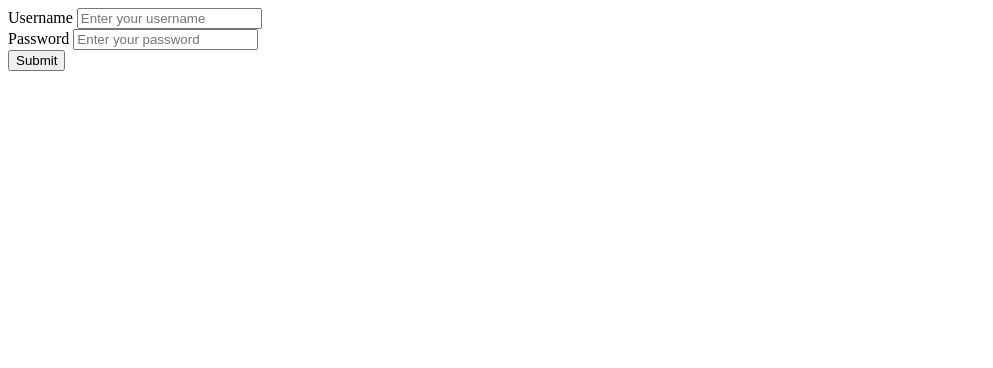
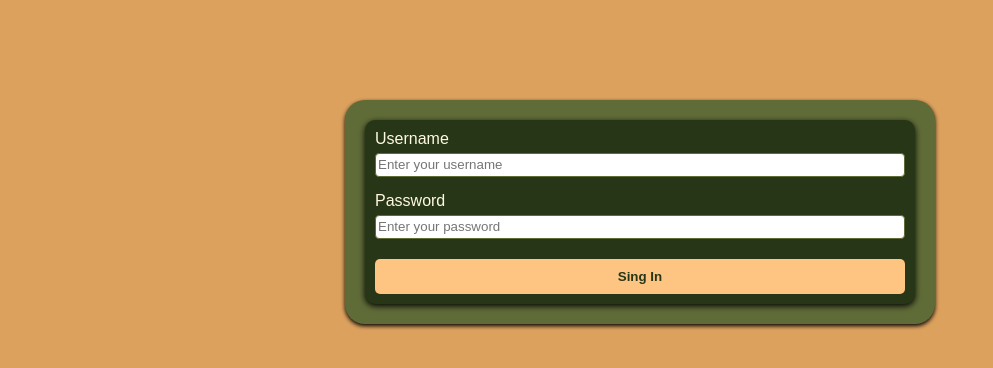
Before and after one commit to xp-dx/personal_blog, a FastAPI app: page /login in a window 1280 px wide. Shown: the top 368 px of the page, without its empty margins (0-993 px from the left). Run offline with FastAPI, Linux system fonts and the light colour scheme; parts of the project's set-up code (start-up, migrations or seed data) failed here and were passed over.

Commit message:
VERSION 0.1.7

```diff
--- a/main.py
+++ b/main.py
@@ -11,13 +11,10 @@
 )
 from .database import engine, SessionLocal
 from sqlalchemy.orm import Session
+from datetime import datetime
 import jwt
 from jwt.exceptions import InvalidTokenError
 from fastapi.staticfiles import StaticFiles
-
-# from jinja2 import Template
-
-# from fastapi.exceptions import WebSocketException
 
 
 app = FastAPI(title="Personal Blog")
@@ -63,9 +60,6 @@
     access_token = crud.create_access_token(
         data={"sub": user.username}, expires_delta=access_token_expires
     )
-    # return JSONResponse(
-    #     content={"access_token": access_token, "token_type": "bearer"}, status_code=200
-    # )
     return schemas.Token(access_token=access_token, token_type="bearer")
 
 
@@ -100,17 +94,27 @@
     return current_user
 
 
-@app.exception_handler(HTTPException)
-async def http_exception_handler(request, exc):
-    if exc.status_code == 401:
-        return RedirectResponse(url="/login")
-    return JSONResponse(status_code=exc.status_code, content={"detail": exc.detail})
+##############################
+# @app.exception_handler(HTTPException)
+# async def http_exception_handler(request, exc):
+#     if exc.status_code == 401:
+#         return RedirectResponse(url="/login")
+#     return JSONResponse(status_code=exc.status_code, content={"detail": exc.detail})
 
 
-@app.get("/admin", tags=["admin"])
-async def admin(
-    current_user: Annotated[schemas.Admin, Depends(get_current_active_user)],
-):
+@app.get("/admin", response_class=HTMLResponse, tags=["admin"])
+async def admin(request: Request, db: Session = Depends(get_db)):
+    articles = crud.get_all_articles(db=db)
+    return templates.TemplateResponse(
+        "admin.html", {"request": request, "articles": articles}
+    )
+
+    # @app.get("/admin", tags=["admin"])
+    # async def admin(
+    #     current_user: Annotated[schemas.Admin, Depends(get_current_active_user)],
+    # ):
+    #     return {"message": "Hello Admin"}
+
     if not current_user.is_superuser:
         raise HTTPException(status_code=status.HTTP_403_FORBIDDEN, detail="Forbidden")
     return {"message": "Hello Admin"}
@@ -155,7 +159,7 @@
 async def home(request: Request, db: Session = Depends(get_db)):
     articles = crud.get_all_articles(db=db)
     return templates.TemplateResponse(
-        "home.html", {"request": request, "articles": articles}
+        "home.html", {"request": request, "articles": articles, "datetime": datetime}
     )
 
 
@@ -222,11 +226,11 @@
 @app.delete("/delete/{article_id}/", tags=["articles", "admin"])
 def delete_user(
     article_id: int,
-    current_user: Annotated[schemas.Admin, Depends(get_current_active_user)],
+    # current_user: Annotated[schemas.Admin, Depends(get_current_active_user)],
     db: Session = Depends(get_db),
 ):
-    if not current_user.is_superuser:
-        raise HTTPException(status_code=status.HTTP_403_FORBIDDEN, detail="Forbidden")
+    # if not current_user.is_superuser:
+    #     raise HTTPException(status_code=status.HTTP_403_FORBIDDEN, detail="Forbidden")
     db_article = crud.get_article_by_id(db, id=article_id)
     if not db_article:
         raise HTTPException(
--- /dev/null
+++ b/static/css/login.css
@@ -0,0 +1,78 @@
+.form_card {
+    /* margin: 100px 350px;
+    padding: 20px; */
+    /* background-color: #606C38; */
+    padding: 10px;
+    background-color: #283618;
+
+    border-radius: 10px;
+    box-shadow: 0 2px 6px 0 rgb(0, 0, 0);
+
+    /* box-shadow: 0 2px 4px rgba(0, 0, 0, 0.1); */
+
+  }
+
+  .form-control {
+    display: block;
+    line-height: 1.5;
+    color: #212529;
+    background-color: #fff;
+    /* background-clip: padding-box; */
+    border: 1px solid #606C38;
+    border-radius: 0.25rem;
+    width: 100%;
+    box-sizing: border-box;
+    margin-top: 5px;
+
+  }
+
+  .form-control:focus {
+    background-color: #fff;
+    /* border-color: #606C38; */
+    outline: 0;
+    box-shadow: 0 0 8px 0.5px #979d859d;
+  }
+
+  .btn-container {
+    display: block;
+    text-align: center;
+    /* justify-content: center; */
+    margin-top: 20px;
+  }
+
+  .btn-sign {
+    padding: 10px 55px;
+    /* background-color: #f0b26a; */
+    width: 100%;
+    box-sizing: border-box;
+
+
+    /* background-color: #283618dc; */
+    background-color: #fec481;
+
+    color: #283618;
+
+    /* color: #FEFAE0; */
+    border: none;
+    border-radius: 5px;
+    cursor: pointer;
+  }
+
+  .btn-sign:hover {
+    background-color: #cd9758;
+
+  }
+
+  .mb-3 {
+    display: flexbox;
+    margin-bottom: 15px;
+  }
+
+.main_login_card {
+  margin: 100px 325px;
+  padding: 20px;
+  background-color: #606C38;
+  border-radius: 20px;
+  box-shadow: 0 2px 4px rgba(0, 0, 0, 1);
+
+}
--- a/static/css/style.css
+++ b/static/css/style.css
@@ -1,7 +1,4 @@
 body {
-    /* background: url("../img/ABSOLUTE2.gif") no-repeat center center fixed;
-    background-size: cover;
-    min-width: 500%; */
     margin: 20px;
     background-color: #DDA15E;
     font-family: Arial, sans-serif;
@@ -9,37 +6,18 @@
 
 }
 
-.all_card {
+.main_card {
     padding: 20px;
     background-color: #606C38;
     border-radius: 10px;
     box-shadow: 0 2px 4px rgba(0, 0, 0, 1);
-
-
 }
 
 .articles_card {
-    /* margin: 20px; */
     padding: 20px;
     background-color: #283618;
-    color: #283618;
     border-radius: 10px;
-    box-shadow: 0 2px 4px rgba(0, 0, 0, 0.1);
+    /* box-shadow: 0 2px 4px 1px rgb(255, 0, 0); */
+
+    box-shadow: 0 2px 4px 1px rgb(0, 0, 0);
 }
-
-.articles_card p {
-    padding: 20px;
-
-    background-color: #f0b26a;
-    border-radius: 10px;
-    display: flex;
-    justify-content: space-between;
-}
-
-.articles_card p a {
-    margin-right: auto;
-  }
-
-  .articles_card p span {
-    margin-left: auto;
-  }
--- a/templates/login.html
+++ b/templates/login.html
@@ -3,10 +3,13 @@
 <head>
     <meta charset="UTF-8">
     <meta name="viewport" content="width=device-width, initial-scale=1.0">
+    <link href="{{ url_for('static', path='/css/style.css') }}" rel="stylesheet">
+    <link href="{{ url_for('static', path='/css/login.css') }}" rel="stylesheet">
     <title>Login</title>
 </head>
 <body>
-    <form method="POST">
+  <div class="main_login_card">
+        <form method="POST" class="form_card" id="login-form">
           <div class="mb-3">
             <label>Username</label>
             <input type="text" required placeholder="Enter your username" name="username" value="{{username}}" class="form-control">
@@ -15,7 +18,50 @@
             <label>Password</label>
             <input type="password" required placeholder="Enter your password" value="{{password}}" name="password" class="form-control">
           </div>
-        <button type="submit">Submit</button>
+          <div class="btn-container">
+            <button class="btn-sign" type="submit" onclick="setAccessToken('{{ token }}')"><b>Sing In</b></button>
+          </div>
       </form>
+  </div>
+  <script>
+    const [password, setPassword] = useState('');
+    const [errorMessage, setErrorMessage] = useState('');
+    const [, setToken] = useState('');
+
+
+    const submitLogin = async () => {
+      const requestOptions = {
+        method: "POST",
+        headers: {"Content-Type": "application/x-www-form-urlencoded"},
+        body: JSON.stringify('grant_type=password&username={{ username }}&password={{ password }}&scope=&client_id=string&client_secret=string')
+      }
+    };
+
+    const response = await fetch('/login', requestOptions);
+    const data = await response.json();
+
+    if (!response.ok) {
+      setErrorMessage(data.detail);
+    } else {
+      setToken(data.access_token);
+    }
+
+    const handleSubmit = (event) => {
+      event.preventDefault();
+      submitLogin();
+    };
+    <!-- const form = document.getElementById('login-form');
+    form.addEventListener('submit', async (e) => {
+      e.preventDefault();
+      const response = await fetch('/login', {
+        method: 'GET',
+        headers: { 'Content-Type': 'application/x-www-form-urlencoded' },
+        body: new URLSearchParams(Object.fromEntries(new FormData(form))).toString()
+      });
+      const token = await response.json();
+      localStorage.setItem('access_token', token.access_token);
+      localStorage.setItem('token_type', token.token_type);
+    }); -->
+  </script>
 </body>
 </html>
```
Also changed, not shown: static/css/admin.css (added, +35 -0 lines), static/css/article.css (added, +12 -0 lines), static/css/home.css (added, +42 -0 lines), static/js/deleteArticle.js (added, +32 -0 lines), templates/admin.html (+48 -5 lines), templates/article.html (+17 -3 lines), templates/home.html (+13 -9 lines), static/js/script.js (added), static/js/userContext.js (added). Lines whose indentation alone changed are shown as unchanged.
